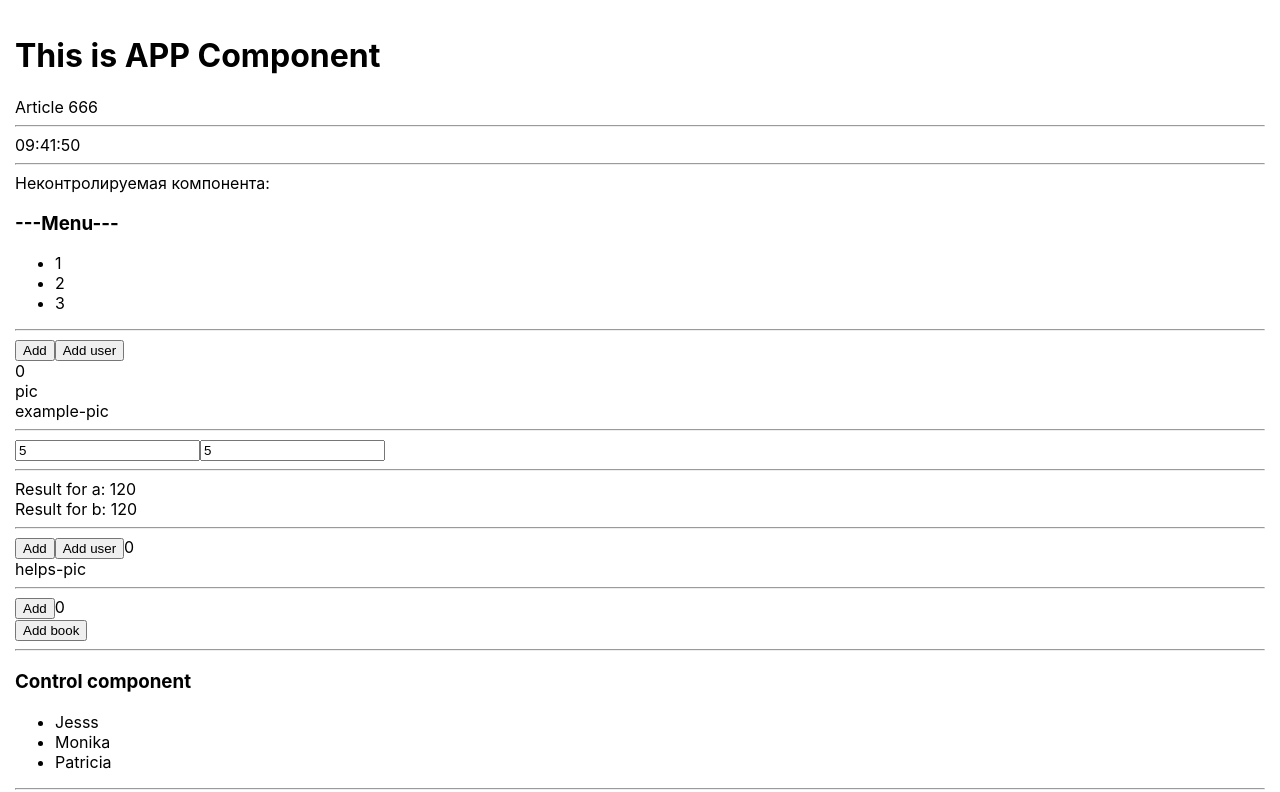
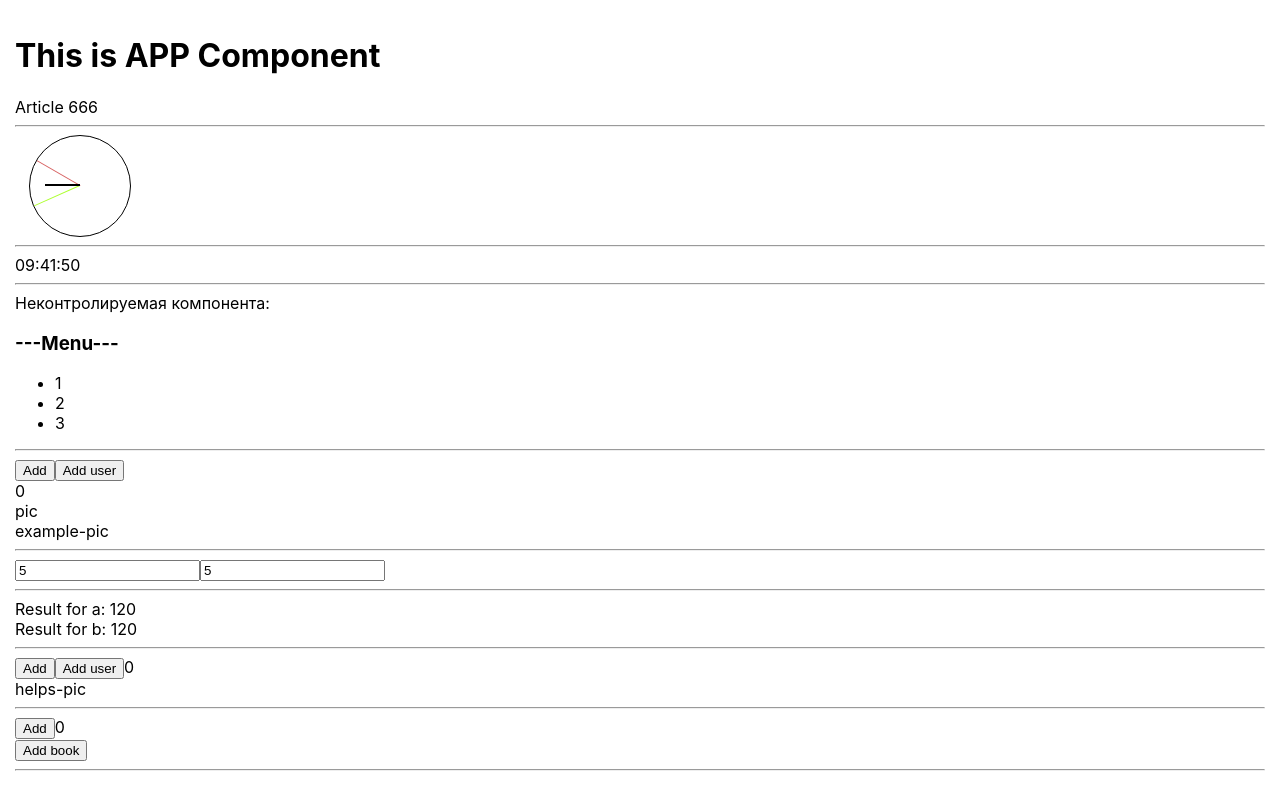
Before and after one commit to Dora-ApplePie/React-Examples, a React (Create React App) app: page / in a window 1280 px wide. Shown: the top 792 px of the page. Built offline with nearby package versions, Linux system fonts and the light colour scheme.

Commit message:
create analog clock with UseEffect

```diff
--- a/src/App.tsx
+++ b/src/App.tsx
@@ -31,7 +31,9 @@
             <PageTitle title={"This is APP Component"}/>
             Article 666
             <hr/>
-            <Clock/>
+            <Clock mode={'analog'}/>
+            <hr/>
+            <Clock mode={'digital'}/>
             <hr/>
             <UncontrolledAccordion title={"Menu"}/>
             {/*<UncontrolledAccordion title={"Users"}/>*/}
--- /dev/null
+++ b/src/components/Clock/AnalogClockView.module.css
@@ -0,0 +1,38 @@
+.clock {
+    width: 120px;
+    text-align: center;
+    display: flex;
+    flex-direction: column;
+    align-items: center;
+    border-radius: 5px;
+    margin: 5px;
+}
+
+.clock .analog-clock {
+    width: 100px;
+    height: 100px;
+    border: solid 1px #000;
+    border-radius: 50%;
+    position: relative;
+    background: #fff;
+}
+
+.clock .analog-clock .dial {
+    position: absolute;
+    left: 50%;
+    width: 50px;
+    height: 50px;
+    transform-origin: bottom left;
+}
+.clock .analog-clock .dial.seconds {
+    border-left: solid 1px #d76262;
+}
+.clock .analog-clock .dial.minutes {
+    border-left: solid 1px greenyellow;
+}
+.clock .analog-clock .dial.hours {
+    width: 35px;
+    height: 35px;
+    top: 15px;
+    border-left: solid 2px #000;
+}
--- /dev/null
+++ b/src/components/Clock/AnalogClockView.tsx
@@ -0,0 +1,24 @@
+import React from "react";
+import {ClockViewPropsType} from "./Clock";
+import styles from "./AnalogClockView.module.css";
+
+export const AnalogClockView: React.FC<ClockViewPropsType> = ({date}) => {
+    const secondsStyle = {
+        transform: `rotate(${date.getSeconds() * 6}deg)`
+    };
+    const minutesStyle = {
+        transform: `rotate(${date.getMinutes() * 6}deg)`
+    };
+    const hoursStyle = {
+        transform: `rotate(${date.getHours() * 30}deg)`
+    };
+    return (
+        <div className={styles.clock}>
+            <div className={styles["analog-clock"]}>
+                <div className={`${styles.dial} ${styles.seconds}`} style={secondsStyle}/>
+                <div className={`${styles.dial} ${styles.minutes} `} style={minutesStyle}/>
+                <div className={`${styles.dial} ${styles.hours}`} style={hoursStyle}/>
+            </div>
+        </div>
+    )
+}
--- a/src/components/Clock/Clock.tsx
+++ b/src/components/Clock/Clock.tsx
@@ -1,6 +1,10 @@
 import React, {useEffect, useState} from "react";
+import {DigitalClockView} from "./DigitalClockView";
+import {AnalogClockView} from "./AnalogClockView";
 
-type PropsType = {}
+type PropsType = {
+    mode: 'analog' | 'digital'
+}
 
 export const Clock: React.FC<PropsType> = (props) => {
     const [date, setDate] = useState(new Date())
@@ -14,13 +18,19 @@
         return () => clearInterval(IntervalId);
     }, [])
 
-    const getDateWithZero = (num: number) => num < 10 ? '0' + num : num
-
+    let view;
+    switch (props.mode) {
+        case "analog":
+            view = <AnalogClockView date={date}/>
+            break;
+        case "digital":
+            view = <DigitalClockView date={date}/>
+    }
     return <div>
-        <span>{getDateWithZero(date.getHours())}</span>
-        :
-        <span>{getDateWithZero(date.getMinutes())}</span>
-        :
-        <span>{getDateWithZero(date.getSeconds())}</span>
+        {view}
     </div>
 }
+
+export type ClockViewPropsType = {
+    date: Date
+}
--- /dev/null
+++ b/src/components/Clock/DigitalClockView.tsx
@@ -0,0 +1,15 @@
+import React from "react";
+import {ClockViewPropsType} from "./Clock";
+
+export const DigitalClockView: React.FC<ClockViewPropsType> = ({date}) => {
+    const getDateWithZero = (num: number) => num < 10 ? '0' + num : num
+    return <div>
+        <>
+            <span>{getDateWithZero(date.getHours())}</span>
+            :
+            <span>{getDateWithZero(date.getMinutes())}</span>
+            :
+            <span>{getDateWithZero(date.getSeconds())}</span>
+        </>
+    </div>
+}
```
